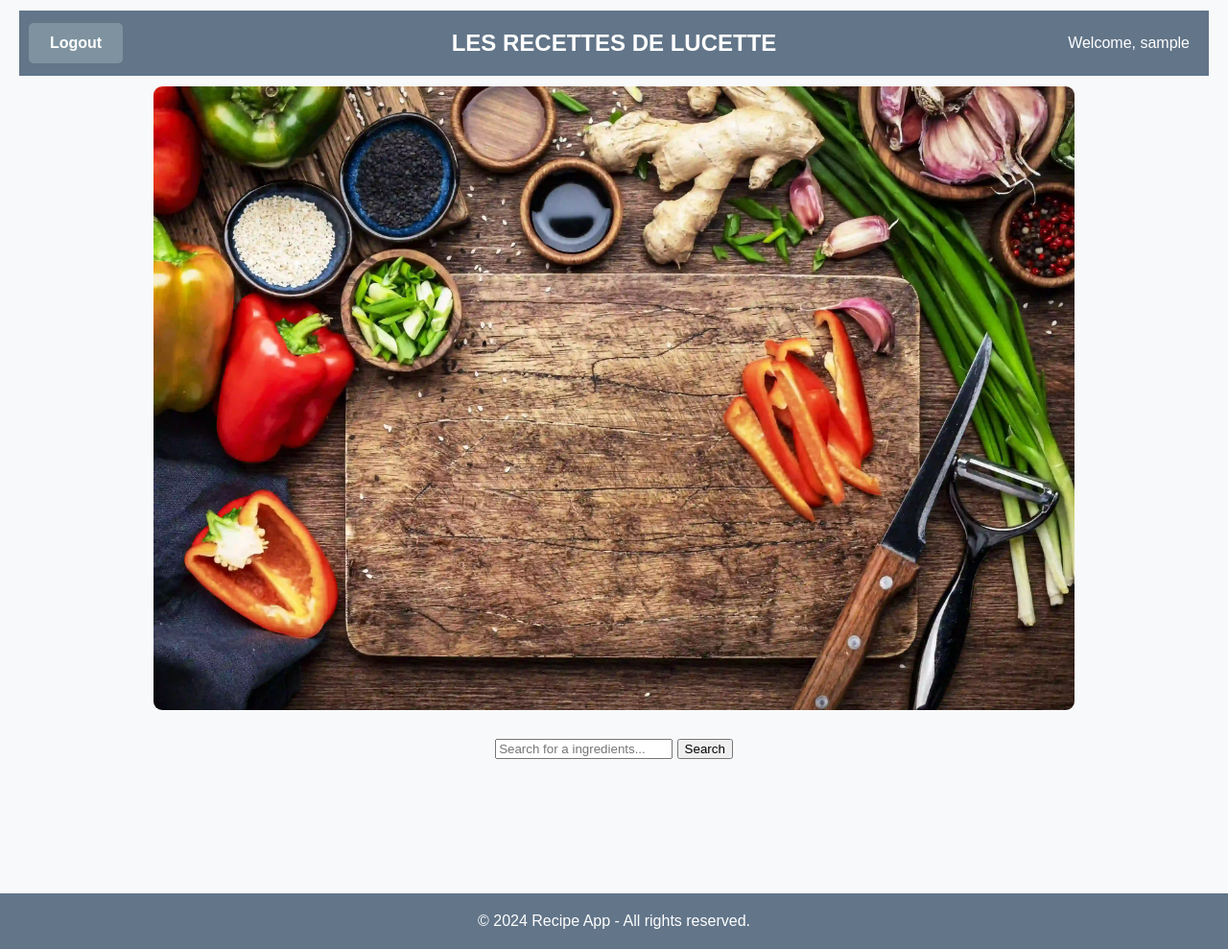
After one commit to terryrossi/recipe-app, a Django app: page /ingredients/ in a window 1280 px wide. The commit adds this page. Shown: the whole page at 96% size. Run offline with Django 4.2, Linux system fonts and the light colour scheme; the visitor is signed in with stand-in values (Sample User, id 1); data that the repository does not hold is empty.

Commit message:
added list of ingredients

```diff
--- /dev/null
+++ b/ingredients/static/ingredients/css/ingredients.css
@@ -0,0 +1,163 @@
+/* recipes/static/recipes/css/recipes.css */
+
+body {
+	font-family: Arial, sans-serif;
+	margin: 0;
+	padding: 0;
+	background-color: #f8f9fa;
+	color: #333;
+}
+.header {
+	display: flex;
+	align-items: center;
+	justify-content: space-between;
+	background-color: #627589;
+	margin: 20px;
+	position: relative;
+	color: white;
+	z-index: 1;
+}
+
+.page-title {
+	position: absolute; /* Position the title absolutely within the header */
+	width: 100%; /* Ensure the title spans the full width of the header */
+	left: 0; /* Align the title from the left edge */
+	text-align: center; /* Center the title text */
+	margin: 0; /* Remove default margin */
+	padding: 20px 0; /* Adjust padding as needed */
+	background-color: #627589;
+	color: white;
+	font-size: 24px;
+}
+
+.username {
+	margin-right: 20px;
+	color: white;
+	z-index: 2;
+}
+
+.container {
+	max-width: 1200px;
+	margin: auto;
+	padding: 20px;
+	display: grid;
+	grid-template-columns: repeat(auto-fill, minmax(250px, 1fr));
+	gap: 20px;
+}
+
+.container-detail {
+	max-width: 800px;
+	margin: auto;
+	padding: 20px;
+	gap: 20px;
+}
+
+.ingredient-card {
+	background-color: #fff;
+	border-radius: 8px;
+	box-shadow: 0 2px 4px rgba(0, 0, 0, 0.1);
+	overflow: hidden;
+}
+
+.recipe-main-image img {
+	display: block; /* Ensure the image is a block element to center it */
+	max-height: auto; /* Image takes up to 75% of its container's width */
+	max-width: 75%;
+	margin: 0px auto 30px auto; /* Center the image horizontally */
+	border-radius: 9px;
+}
+
+.ingredient-image img {
+	display: block; /* Ensure the image is a block element to center it */
+	max-height: 150px; /* Image takes up to 75% of its container's width */
+	max-width: auto;
+	margin-top: 10px;
+	margin-left: auto; /* Center the image horizontally */
+	margin-right: auto; /* Center the image horizontally */
+
+	border-radius: 9px;
+}
+
+.ingredient-image-detail img {
+	display: block; /* Ensure the image is a block element to center it */
+	max-height: auto; /* Image takes up to 75% of its container's width */
+	max-width: 75%;
+	margin: 0 auto; /* Center the image horizontally */
+	border-radius: 9px;
+}
+
+.search-bar {
+	margin-bottom: 50px;
+	text-align: center;
+}
+.ingredient-content {
+	padding: 15px;
+}
+
+.ingredient-content-detail {
+	padding: 15px;
+	max-width: 75%;
+	margin: auto;
+	display: grid;
+	grid-template-columns: 1fr 1fr;
+	gap: 20px;
+}
+
+.ingredient-content-detail ul {
+	text-align: center;
+	list-style-type: none;
+}
+
+.ingredient-name {
+	text-align: center;
+	/* font-size: 1.2rem; */
+	text-decoration: none;
+	color: coral;
+	margin-bottom: 5px;
+}
+
+.ingredient-description {
+	font-size: 0.9rem;
+	margin-bottom: 10px;
+}
+
+.details-button {
+	background-color: #627589;
+	color: #ffffff;
+	padding: 10px 15px;
+	max-width: 75%;
+	margin: auto;
+	text-align: center;
+	display: block;
+	text-decoration: none;
+	border-radius: 5px;
+}
+
+.footer {
+	text-align: center;
+	padding: 20px;
+	background-color: #627589;
+	color: white;
+	margin-top: 50px;
+}
+
+.login-button {
+	padding: 10px 20px;
+	margin-left: 10px;
+	background-color: #7e939f;
+	color: white;
+	text-decoration: none;
+	font-weight: bold;
+	border-radius: 5px;
+	border: 2px solid transparent;
+	transition: background-color 0.2s ease-in-out, color 0.2s ease-in-out;
+	cursor: pointer;
+	z-index: 2;
+}
+
+.login-button:hover,
+.login-button:focus {
+	background-color: #a7b0ba;
+	color: #ffffff;
+	text-decoration: none;
+}
--- /dev/null
+++ b/ingredients/urls.py
@@ -0,0 +1,8 @@
+from django.urls import path
+from .views import IngredientListView
+
+app_name = 'ingredients'
+
+urlpatterns = [
+    path('', IngredientListView.as_view(), name='ingredients_home'),
+]
--- a/ingredients/views.py
+++ b/ingredients/views.py
@@ -1,5 +1,11 @@
 from django.shortcuts import render
+from django.views.generic import ListView, DetailView
+from .models import Ingredient
 
 # Create your views here.
-def home(request):
-    return render(request, 'ingredients/ingredients_home.html')
+class IngredientListView(ListView):           #class-based view
+   model = Ingredient                        #specify model
+   template_name = 'recipes/ingredients_home.html'    #specify template
+
+# def home(request):
+#     return render(request, 'ingredients/ingredients_home.html')
--- a/recipe_project/urls.py
+++ b/recipe_project/urls.py
@@ -31,6 +31,8 @@ urlpatterns = [
     path('login/', login_view, name='login'),
     path('logout/', logout_view, name='logout'),
     path('login/', include('allauth.urls')),
+    path('ingredients/', include('ingredients.urls')),
+    path('ingredients/', include(('ingredients.urls', 'ingredients'), namespace='ingredients')),
 ]
 
 urlpatterns += static(settings.MEDIA_URL, document_root=settings.MEDIA_ROOT)
--- a/recipes/models.py
+++ b/recipes/models.py
@@ -21,5 +21,7 @@ class Recipe(models.Model):
     def __str__(self):
         return self.name
 
+    # to redirect to the detail page after creating a new recipe
+    # this is a method that returns the URL to the detail page of the recipe
     def get_absolute_url(self):
         return reverse('recipes:recipe_detail', kwargs={'pk': self.pk})
--- /dev/null
+++ b/recipes/templates/recipes/ingredients_home.html
@@ -0,0 +1,70 @@
+{% load static %}
+<!DOCTYPE html>
+<html>
+	<head>
+		<title>Ingredients List</title>
+		<link
+			rel="stylesheet"
+			href="{% static 'ingredients/css/ingredients.css' %}" />
+	</head>
+	<body>
+		<div class="header">
+			{% if not user.is_authenticated %}
+			<a
+				href="{% url 'login' %}"
+				class="login-button"
+				>Login</a
+			>
+			{% else %}
+			<a
+				href="{% url 'logout' %}"
+				class="login-button"
+				>Logout</a
+			>
+			<p class="username">Welcome, {{ user.username }}</p>
+			{% endif %}
+			<h1 class="page-title">LES RECETTES DE LUCETTE</h1>
+		</div>
+
+		<div class="recipe-main-image">
+			<img
+				src="{% static 'recipes/images/recipes.webp' %}"
+				alt="Main image of the site" />
+		</div>
+		<div class="search-bar">
+			<form
+				action="{% url 'ingredients:ingredients_home' %}"
+				method="get">
+				<input
+					type="text"
+					name="search"
+					placeholder="Search for a ingredients..."
+					value="{{ request.GET.search }}" />
+				<button type="submit">Search</button>
+			</form>
+		</div>
+		<div class="container">
+			{% for ingredient in object_list %}
+			<div class="ingredient-card">
+				<div class="ingredient-image">
+					<img
+						src="{{ ingredient.pic.url }}"
+						alt="{{ ingredient.name }}" />
+				</div>
+				<div class="ingredient-content">
+					<!-- <h2 class="recipe-name">{{ recipe.name }}</h2> -->
+					<h2>
+						<a
+							href="{{ ingredient.get_absolute_url }}"
+							class="ingredient-name"
+							>{{ ingredient.name }}</a
+						>
+					</h2>
+				</div>
+			</div>
+			{% endfor %}
+		</div>
+
+		<div class="footer">© 2024 Recipe App - All rights reserved.</div>
+	</body>
+</html>
```
Also changed, not shown: ingredients/template/ingredients/ingredients_home.html (deleted, +0 -60 lines), recipes/templates/recipes/recipe_detail.html (+6 -1 lines), ingredients/models.py (line endings or trailing spaces).
